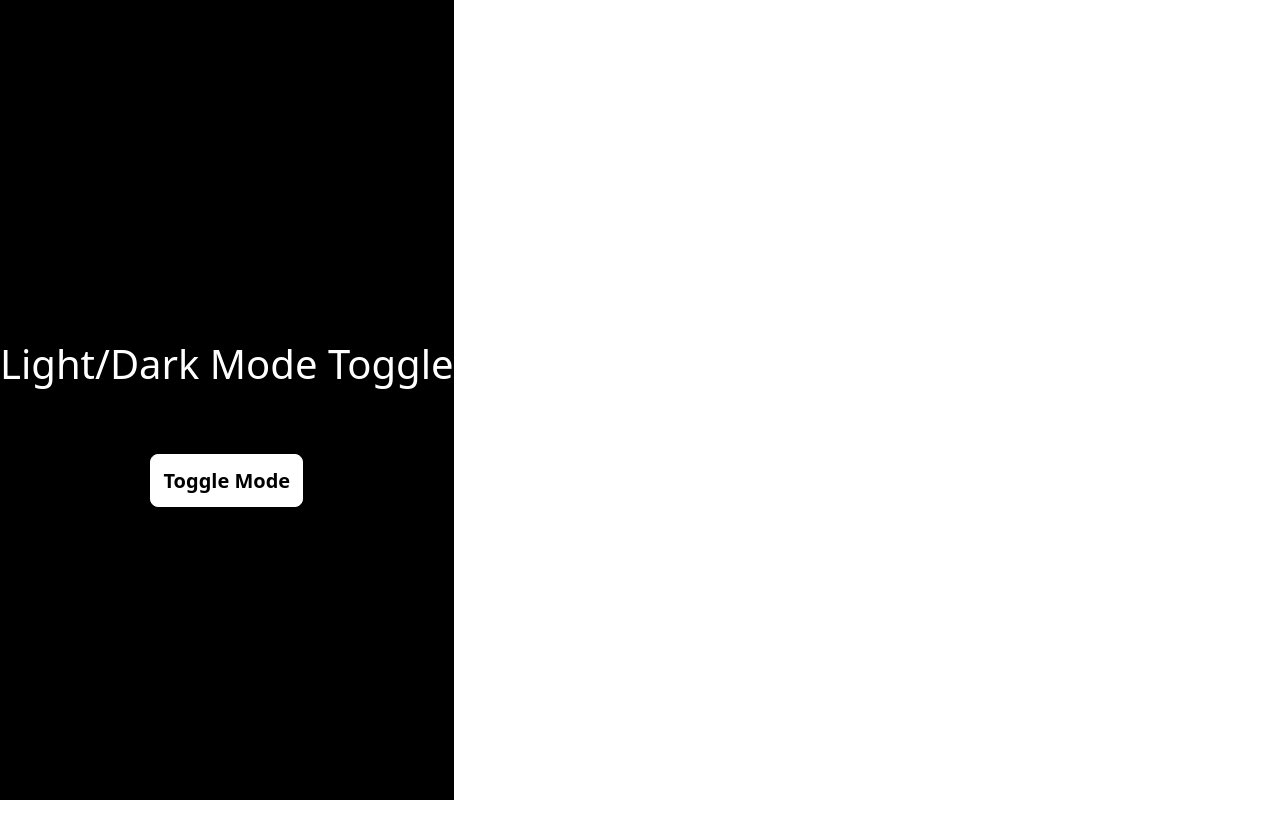
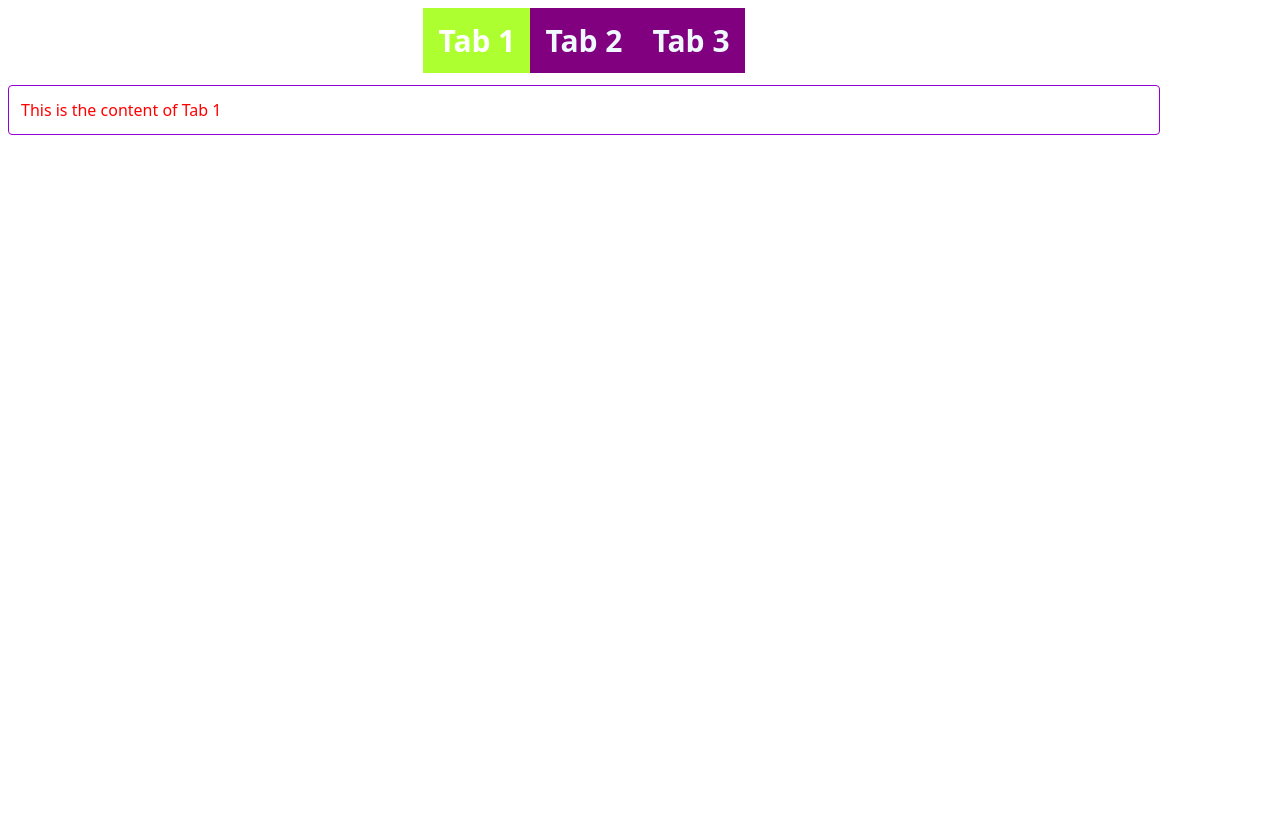
Before and after one commit to rev1s0r/react-25-mini-projects, a React (Vite) app: page / in a window 1280 px wide. Built offline with nearby package versions, Linux system fonts and the light colour scheme.

Commit message:
custom tabs added

```diff
--- a/src/App.jsx
+++ b/src/App.jsx
@@ -8,6 +8,8 @@ import TreeView from "./components/Tree-view/index.jsx";
 import menus from "./components/Tree-view/data.js";
 import QrCodeGenerator from "./components/Qr-code-generator/index.jsx";
 import LightDarkMode from "./components/Light-dark-mode/index.jsx";
+import ScrollIndicator from "./components/Scroll-indicator/index.jsx";
+import CustomTabs from "./components/Custom-tabs/tab-parent.jsx";
 
 function App() {
   return (
@@ -33,13 +35,19 @@ function App() {
           <LoadMoreData />
         </section> */}
         {/* <section className="component-section">
-          <TreeView menus={data} />
-        </section> */}
+          <TreeView menus={menus} />
+        </section>  */}
         {/* <section className="component-section">
           <QrCodeGenerator />
         </section> */}
+        {/* <section>
+          <LightDarkMode />
+        </section> */}
+        {/* <section>
+          <ScrollIndicator url={"https://dummyjson.com/products?limit=100"} />
+        </section> */}
         <section>
-          <LightDarkMode />
+          <CustomTabs />
         </section>
       </div>
     </>
--- /dev/null
+++ b/src/components/Custom-tabs/styles.css
@@ -0,0 +1,36 @@
+.wrapper {
+    padding: 8px;
+    display: block;
+}
+
+.heading {
+    display: flex;
+    justify-content: center;
+    margin-bottom: 12px;
+}
+
+.tab-item {
+    display: inline-flex;
+    font-size: 30px;
+    font-weight: bold;
+    text-align: center;
+    padding: 10px 15px;
+    cursor: pointer;
+    border: none;
+    color: aliceblue;
+    background: purple;
+}
+
+.tab-item.active {
+    background: greenyellow;
+    border-color: black;
+    color: white;
+}
+
+.content {
+    padding: 12px;
+    border: 1px solid darkviolet;
+    border-radius: 4px;
+    background: white;
+    color: black;
+}
--- /dev/null
+++ b/src/components/Custom-tabs/tab-parent.jsx
@@ -0,0 +1,34 @@
+import Tabs from "./tabs";
+import './styles.css'
+
+function RandomComponent() {
+    return <h1>This is a random component</h1>;
+}
+
+export default function CustomTabs() {
+
+    const tabs = [
+        {
+            label: "Tab 1",
+            content: <div>This is the content of Tab 1</div>
+        },
+        {
+            label: "Tab 2",
+            content: <div>This is the content of Tab 2</div>
+        },
+        {
+            label: "Tab 3",
+            content: <RandomComponent />
+        }
+    ]
+
+    function handleChange(currentTabIndex) {
+        console.log("Current tab index changed to:", currentTabIndex);
+    }
+
+    return (
+        <div>
+            <Tabs tabsContent={tabs} onchange={handleChange} />
+        </div>
+    );
+}
--- /dev/null
+++ b/src/components/Custom-tabs/tabs.jsx
@@ -0,0 +1,32 @@
+import React, { useState } from 'react';
+
+export default function Tabs({ tabsContent, onchange }) {
+
+    const [currentTabIndex, setCurrentTabIndex] = useState(0);
+
+    function handleOnClick(getCurrentIndex) {
+        setCurrentTabIndex(getCurrentIndex);
+        onchange(getCurrentIndex);
+    }
+
+    return (
+        <div className="wrapper">
+            <div className="heading">
+                {
+                    tabsContent.map((tabItem, index) => (
+                        <div
+                            className={`tab-item ${currentTabIndex === index ? 'active' : ''}`}
+                            key={tabItem.label}
+                            onClick={() => handleOnClick(index)}
+                        >
+                            <span className="label">{tabItem.label}</span>
+                        </div>
+                    ))
+                }
+            </div>
+            <div className="content" style={{ color: 'red' }}>
+                {tabsContent[currentTabIndex] && tabsContent[currentTabIndex].content}
+            </div>
+        </div>
+    );
+}
--- /dev/null
+++ b/src/components/Scroll-indicator/index.jsx
@@ -0,0 +1,74 @@
+import React, { useEffect, useState } from 'react';
+import './styles.css';
+
+export default function ScrollIndicator({ url }) {
+
+    const [data, setData] = useState([]);
+    const [loading, setLoading] = useState(false);
+    const [error, setError] = useState('');
+    const [scrollPercentage, setScrollPercentage] = useState(0);
+
+    async function fetchData(getUrl) {
+        try {
+            setLoading(true);
+            const response = await fetch(getUrl);
+            const data = await response.json();
+
+            if (data && data.products) {
+                setData(data.products);
+                setLoading(false);
+            }
+
+        } catch (error) {
+            setError('Failed to fetch data: ' + error);
+        } finally {
+            setLoading(false);
+        }
+    }
+
+    useEffect(() => {
+        fetchData(url);
+    }, [url])
+
+    function handleScrollPercentage() {
+        const howMuchScrolled = document.body.scrollTop || document.documentElement.scrollTop;
+
+        const height = document.documentElement.scrollHeight - document.documentElement.clientHeight;
+
+        console.log(howMuchScrolled, height);
+
+        setScrollPercentage(((howMuchScrolled / height) * 100));
+    }
+
+    useEffect(() => {
+        window.addEventListener('scroll', handleScrollPercentage);
+
+        return () => {
+            window.removeEventListener('scroll', handleScrollPercentage);
+        }
+    }, [])
+
+    if(error) {
+        return <div>Error: {error}</div>
+    }
+
+    if(loading) {
+        return <div>Loading...</div>
+    }
+    return <div>
+        custom scroll
+        <div className="top-container">
+            <h1>current scroll indicator</h1>
+            <div className="scroll-progress-tracking-container">
+                <div className="current-progress-bar" style={{ width: `${scrollPercentage}%` }}></div>
+            </div>
+        </div>
+        <div className="data-container" style={{ textAlign: 'center' }}>
+            {
+                data && data.length > 0 ?
+                    data.map(item => <p key={item.id}>{item.title}</p>)
+                    : null
+            }
+        </div>
+    </div>
+}
--- /dev/null
+++ b/src/components/Scroll-indicator/styles.css
@@ -0,0 +1,20 @@
+.top-container {
+    position: fixed;
+    top: 0;
+    z-index: 1;
+    width: 100%;
+    text-align: center;
+    background-color: #000000;
+}
+
+.scroll-progress-tracking-container {
+    width: 100%;
+    height: 10px;
+    background: #aaf900;
+}
+
+.current-progress-bar {
+    height: 10px;
+    background: #8b0265;
+    width: 0%;
+}
```
